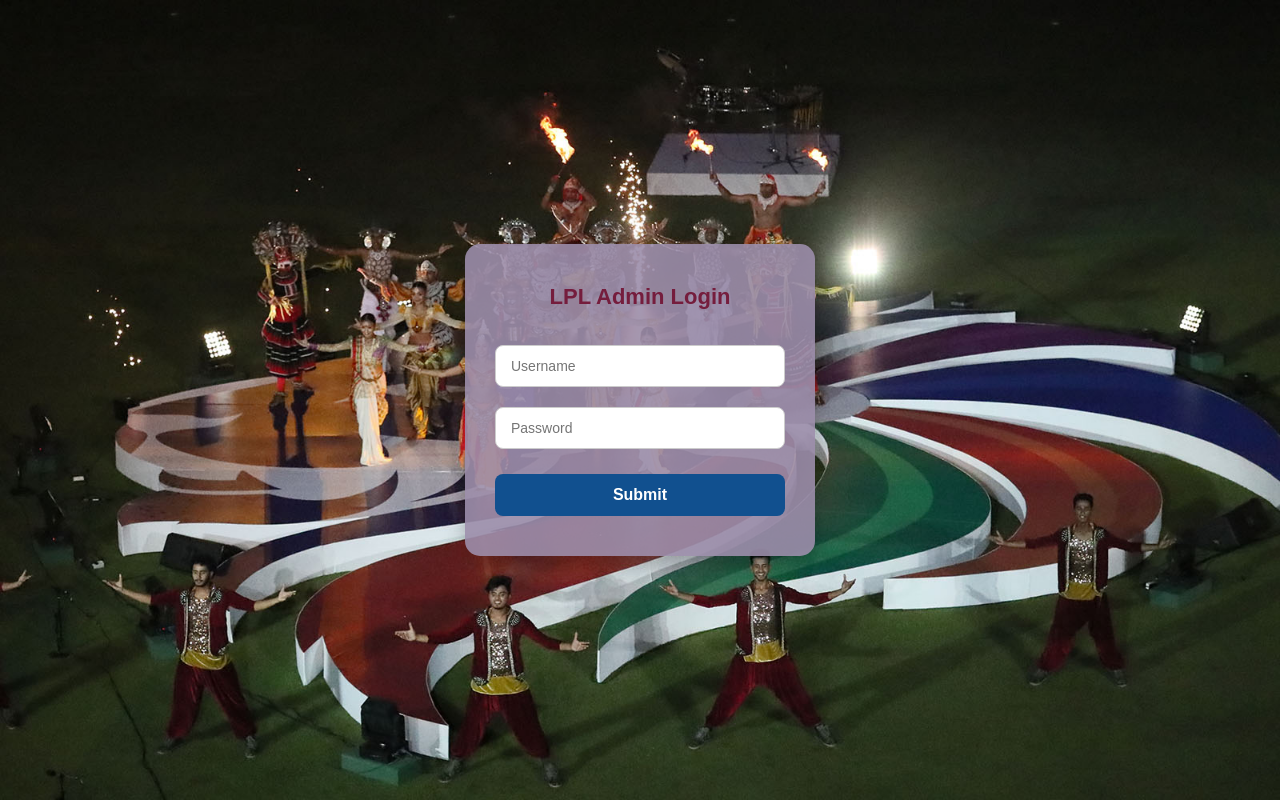
After one commit to asalhanadapangoda/Cricket-League-Website, a PHP site: page /adminLogin.php in a window 1280 px wide. The commit adds this page. Run offline with PHP 8.4, Linux system fonts and the light colour scheme.

Commit message:
Admin_Login_Page

```diff
--- /dev/null
+++ b/CSS_File/loginStyle.css
@@ -0,0 +1,74 @@
+/* Reset some defaults */
+* {
+  margin: 0;
+  padding: 0;
+  box-sizing: border-box;
+  font-family: Arial, Helvetica, sans-serif;
+}
+
+/* Page background */
+body {
+  display: flex;
+  justify-content: center;
+  align-items: center;
+  height: 100vh;
+
+  /* Background image */
+  background: url("../Pictures/Login_Page.jpg") no-repeat center center fixed;
+  background-size: cover;
+}
+
+/* Login form container */
+.form {
+  background: rgba(156, 141, 170, 0.9); /* semi-transparent white */
+  padding: 40px 30px;
+  border-radius: 15px;
+  box-shadow: 0px 8px 20px rgba(0, 0, 0, 0.25);
+  width: 100%;
+  max-width: 350px;
+  text-align: center;
+}
+
+/* Header text */
+.hederText {
+  font-size: 22px;
+  font-weight: bold;
+  margin-bottom: 25px;
+  color: #751d3d;
+}
+
+/* Input fields */
+.form input[type="text"],
+.form input[type="password"] {
+  width: 100%;
+  padding: 12px 15px;
+  margin: 10px 0;
+  border: 1px solid #ccc;
+  border-radius: 8px;
+  outline: none;
+  font-size: 14px;
+  transition: border-color 0.3s;
+}
+
+.form input[type="text"]:focus,
+.form input[type="password"]:focus {
+  border-color: #1976d2;
+}
+
+/* Submit button */
+.form input[type="submit"] {
+  width: 100%;
+  padding: 12px;
+  margin-top: 15px;
+  border: none;
+  border-radius: 8px;
+  background: #11508f;
+  color: #fff;
+  font-size: 16px;
+  font-weight: bold;
+  cursor: pointer;
+}
+
+.form input[type="submit"]:hover {
+  background: #0a3b85;
+}
--- /dev/null
+++ b/adminLogin.php
@@ -0,0 +1,19 @@
+<!DOCTYPE html>
+<html lang="en">
+<head>
+    <meta charset="UTF-8">
+    <meta name="viewport" content="width=device-width, initial-scale=1.0">
+    <title>Cricket Website</title>
+    <link rel="stylesheet" href="CSS_File/loginStyle.css">
+</head>
+<body>
+    <div class="form">
+        <div class="hederText">LPL Admin Login</div>
+    <form action="includes/loginOperations.php" method="post">
+        <input type="text" id="fname" name="uid" placeholder="Username">
+        <input type="password" id="lname" name="pwd" placeholder="Password">
+        <input type="submit" name="submit">
+    </form>
+</div>
+</body>
+</html>
--- a/footer.php
+++ b/footer.php
@@ -47,12 +47,12 @@
     <!-- Admin Login We have to add Admin Login page -->
 
     <div class="admin-login">
-      <a href="admin-login.php">Admin Login</a>
+      <a href="adminLogin.php">Admin Login</a>
     </div>
 
 
     <div class="copyright">
-      <p>Copyright © LPL 2025 All Rights Reserved.</p>
+      <p>Copyright &copy; LPL 2025 All Rights Reserved.</p>
     </div>
    </footer>
 </body>
```
Also changed, not shown: includes/db.php (added, +14 -0 lines), includes/loginOperations.php (added, +75 -0 lines), Pictures/LPL_Cup.jpg (added), Pictures/Login_Page.jpg (added), homepage.js (deleted).
